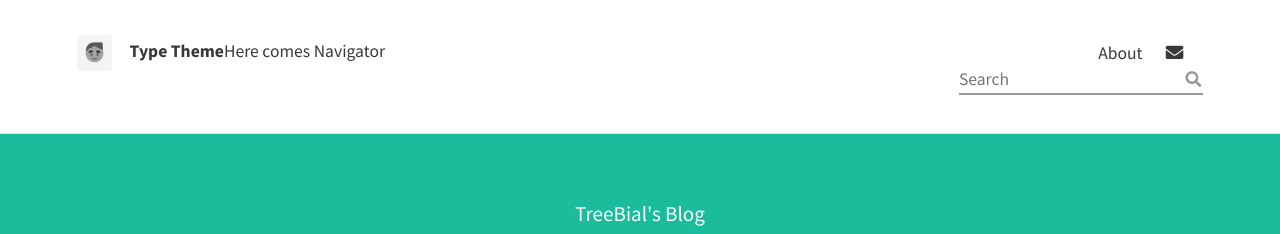
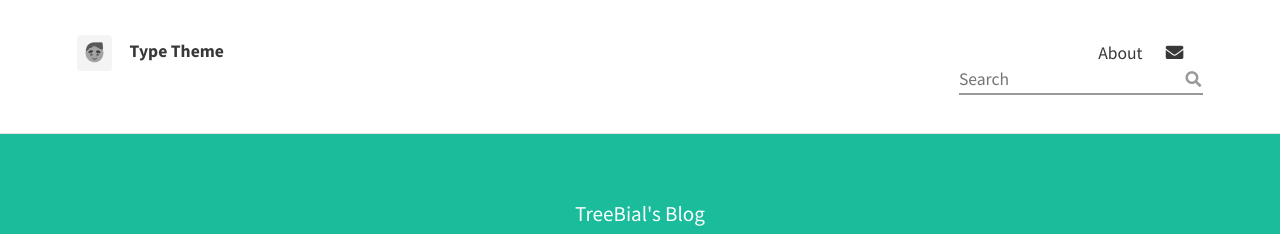
Before and after one commit to lastvirgo266/treebial.github.io, a Jekyll site: the page built from index.html, in a window 1280 px wide. Shown: the top 234 px of the page. Built offline with Jekyll 4.4.1, drawn with Linux system fonts in a browser that asks for light colours; nearby versions of some CDN libraries; the list of posts is cut into pages by our own code.

Commit message:
Update header.html

```diff
--- a/_includes/header.html
+++ b/_includes/header.html
@@ -45,5 +45,5 @@
             {% endif %}
 		</ul>
 	</nav>
-	<p> Here comes Navigator </p>
+
 </header>
```
